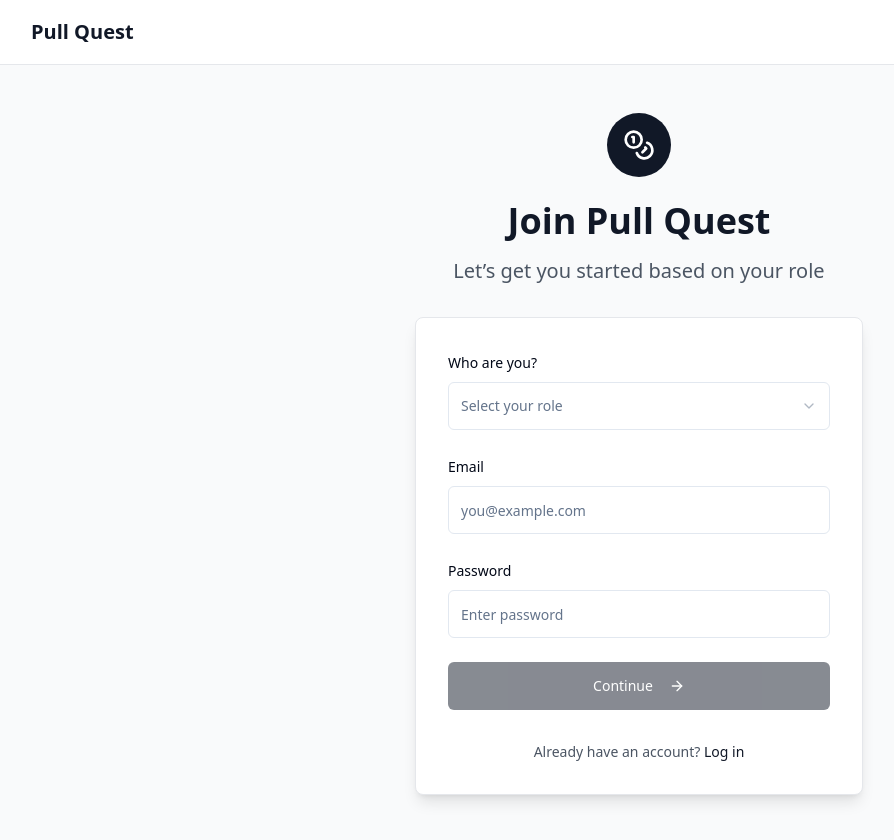
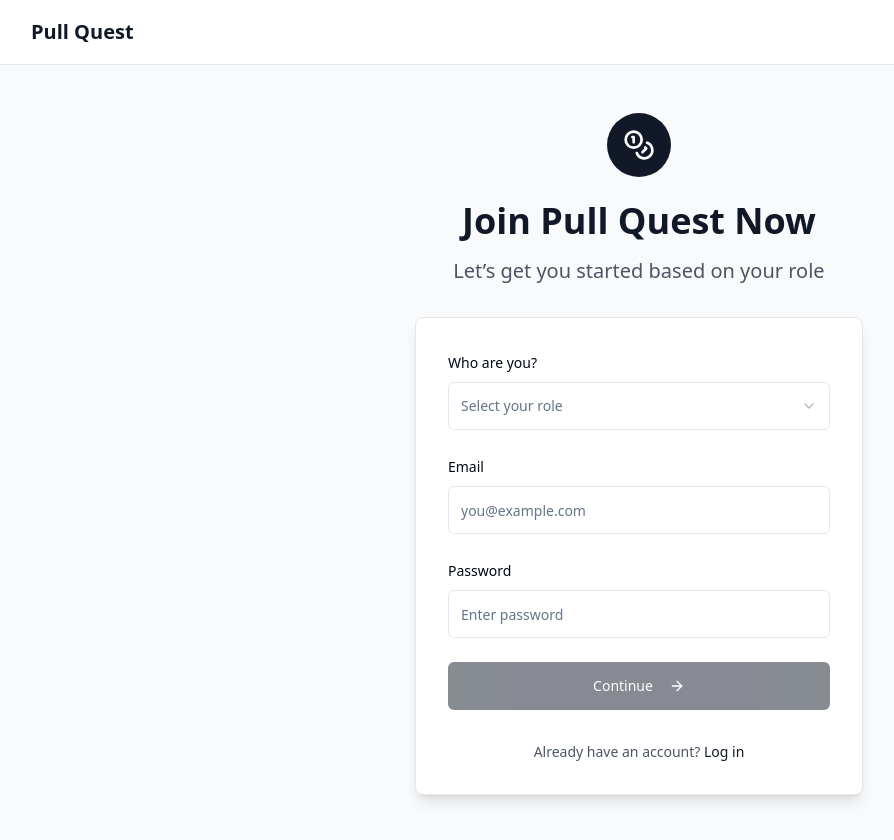
Before and after one commit to NishantSinghhhhh/PullQuestFrontend, a React (Vite) app: page /signUp in a window 1280 px wide. Shown: the top 840 px of the page, without its empty margins (1-895 px from the left). Built offline with nearby package versions, Linux system fonts and the light colour scheme.

Commit message:
Modified Sign Up Page

```diff
--- a/src/auth/SignUp.tsx
+++ b/src/auth/SignUp.tsx
@@ -56,7 +56,7 @@
             <div className="mx-auto mb-6 flex h-16 w-16 items-center justify-center rounded-full bg-gray-900">
               <Coins className="h-8 w-8 text-white" />
             </div>
-            <h1 className="text-4xl font-bold text-gray-900 mb-4">Join Pull Quest</h1>
+            <h1 className="text-4xl font-bold text-gray-900 mb-4">Join Pull Quest Now </h1>
             <p className="text-xl text-gray-600">Let’s get you started based on your role</p>
           </div>
 
```
